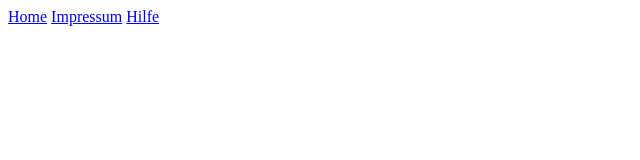
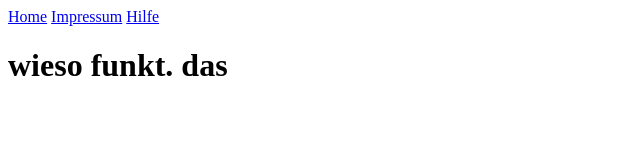
Before and after one commit to VulpesZerdes/GrundgeruestWebshop, a plain HTML site: page index.html in a window 1280 px wide. Shown: the whole page, without its empty margins (0-640 px from the left). Drawn offline with Linux system fonts and the light colour scheme.

Commit message:
version 0.02

```diff
--- a/index.html
+++ b/index.html
@@ -10,5 +10,6 @@
     <a href="impressum.html">Impressum</a>
     <a href="help.html">Hilfe</a>
 </div>
+<h1>wieso funkt. das</h1>
 </body>
 </html>
```
